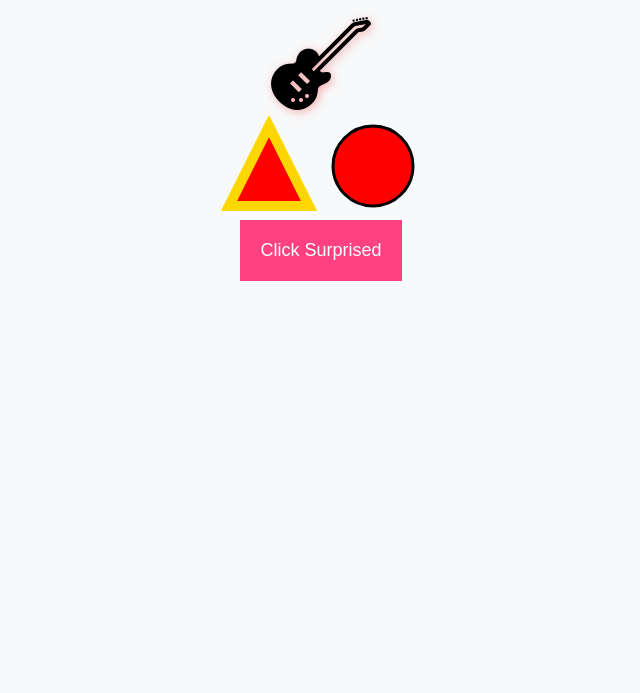
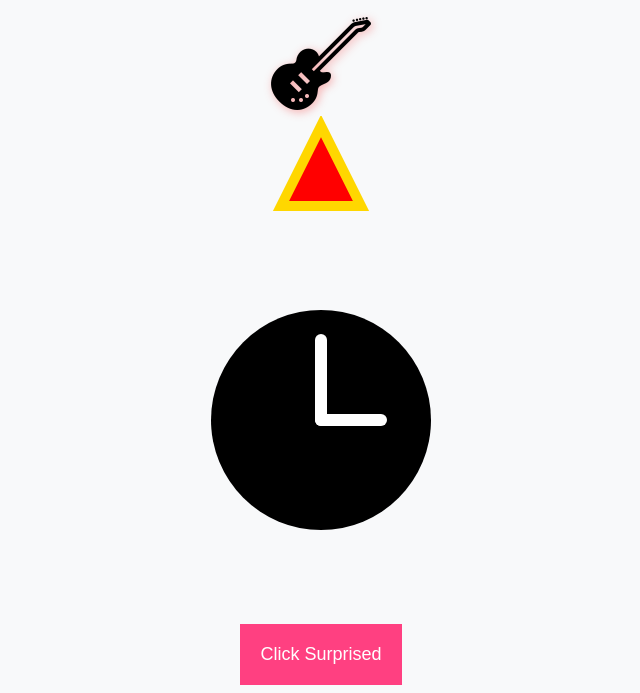
Before and after one commit to RajaRamasamy1314/Assignment_9, a plain HTML site: page index.html in a window 1280 px wide. Shown: the part 334-1027 px from the top of the page, without its empty margins (319-959 px from the left). Before the commit the page ends 800 px from the top, so only its background shows below. Drawn offline with nearby package versions, Linux system fonts and the light colour scheme.

Commit message:
tried to use tag, was not working. so used in the html

```diff
--- a/index.html
+++ b/index.html
@@ -29,17 +29,19 @@
             stroke-width="10"
           />
         </svg>
-        <svg xmlns="http://www.w3.org/2000/svg" width="100" height="100">
-          <circle
-            cx="50"
-            cy="50"
-            r="40"
-            stroke="black"
-            stroke-width="3"
-            fill="red"
-          />
-        </svg>
-
+        <!-- <svg width="100" height="100">
+          <use href="image/kiwi.svg"></use>
+        </svg>-->
+        <div>
+          <svg width="400" height="400" viewBox="-100 -100 200 200">
+            <circle r="55" fill="black" />
+            <circle r="45" fill="none" />
+            <g stroke="#ffffff" stroke-linecap="round">
+              <line x2="30" stroke-width="6" />
+              <line y2="-40" stroke-width="6" />
+            </g>
+          </svg>
+        </div>
         <div>
           <button>Click Surprised</button>
         </div>
```
Also changed, not shown: image.svg (deleted), image/kiwi.svg (added).
